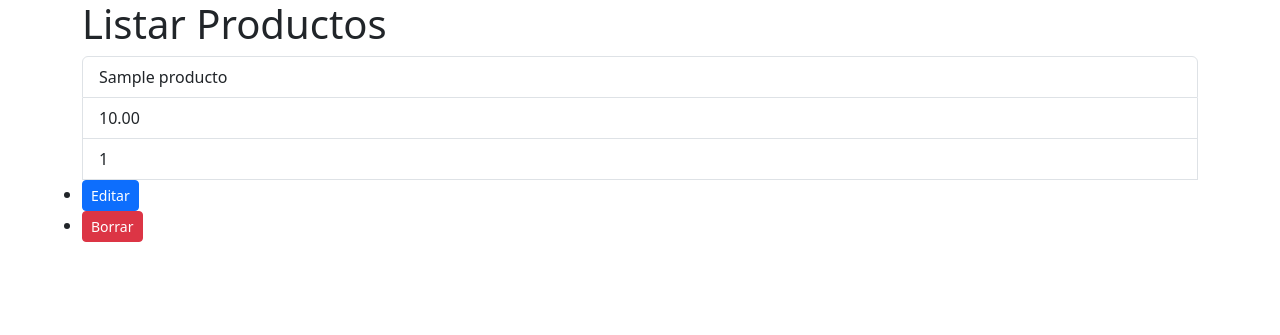
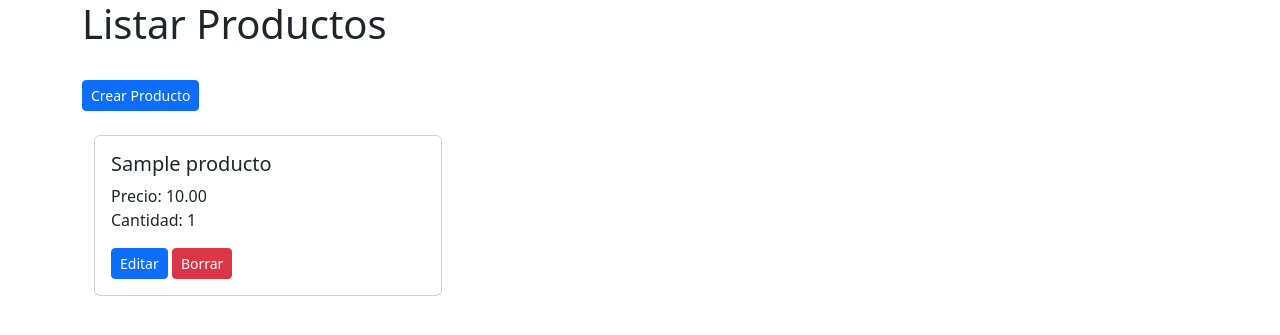
Before and after one commit to Fuerzas-Armadas-ESPE/laboratorio-jinga2-grupo-05, a Django app: page / in a window 1280 px wide. Shown: the top 335 px of the page. Run offline with Django 4.2, Linux system fonts and the light colour scheme; tables that the repository leaves empty hold one stand-in row (values such as "Sample post").

Commit message:
Verison final CRUD

```diff
--- a/inventario/urls.py
+++ b/inventario/urls.py
@@ -4,6 +4,5 @@ from django.urls import path, include
 urlpatterns = [
     path('admin/', admin.site.urls),
     # Crear la URL de la app productos
-    path('', include('productos.urls')),
-    path('crear/', include('productos.urls')),
+    path('', include('productos.urls'))
 ]
--- a/productos/templates/listar.html
+++ b/productos/templates/listar.html
@@ -1,27 +1,29 @@
-<!-- Crear el archivo listar.html -->
 {% extends "base.html" %}
 
 {% block title %} Listar Productos {% endblock %}
 
-{% block content%}
+{% block content %}
 <h1>Listar Productos</h1>
-<ul class="list-group">
-    {% for producto in productos %}
-    <li class="list-group-item">
-        {{ producto.nombre }}
-    </li>
-    <li class="list-group-item">
-        {{ producto.precio }}
-    </li>
-    <li class="list-group-item">
-        {{ producto.cantidad }}
-    </li>
-    <li>
-        <a href="{% url 'editar_producto' producto.id %}" class="btn btn-primary btn-sm">Editar</a>
-    </li>
-    <li>
-        <a href="{% url 'borrar_producto' producto.id %}" class="btn btn-danger btn-sm" onclick="return confirm('¿Estás seguro de que deseas borrar este producto?');">Borrar</a>
-    </li>
-    {% endfor %}
-</ul>
-{% endblock%}s
+<br>
+<a href="{% url 'crear_productos' %}" class="btn btn-primary btn-sm">Crear Producto</a>
+<div class="container mt-4">
+    <div class="row">
+        {% for producto in productos %}
+        <div class="col-md-4 mb-3">
+            <div class="card">
+                <div class="card-body">
+                    <h5 class="card-title">{{ producto.nombre }}</h5>
+                    <p class="card-text">
+                        Precio: {{ producto.precio }}<br>
+                        Cantidad: {{ producto.cantidad }}
+                    </p>
+                    <a href="{% url 'editar_producto' producto.id %}" class="btn btn-primary btn-sm">Editar</a>
+                    <a href="{% url 'borrar_producto' producto.id %}" class="btn btn-danger btn-sm"
+                       onclick="return confirm('¿Estás seguro de que deseas borrar este producto?');">Borrar</a>
+                </div>
+            </div>
+        </div>
+        {% endfor %}
+    </div>
+</div>
+{% endblock %}
```
Also changed, not shown: productos/templates/create.html (+15 -8 lines).
